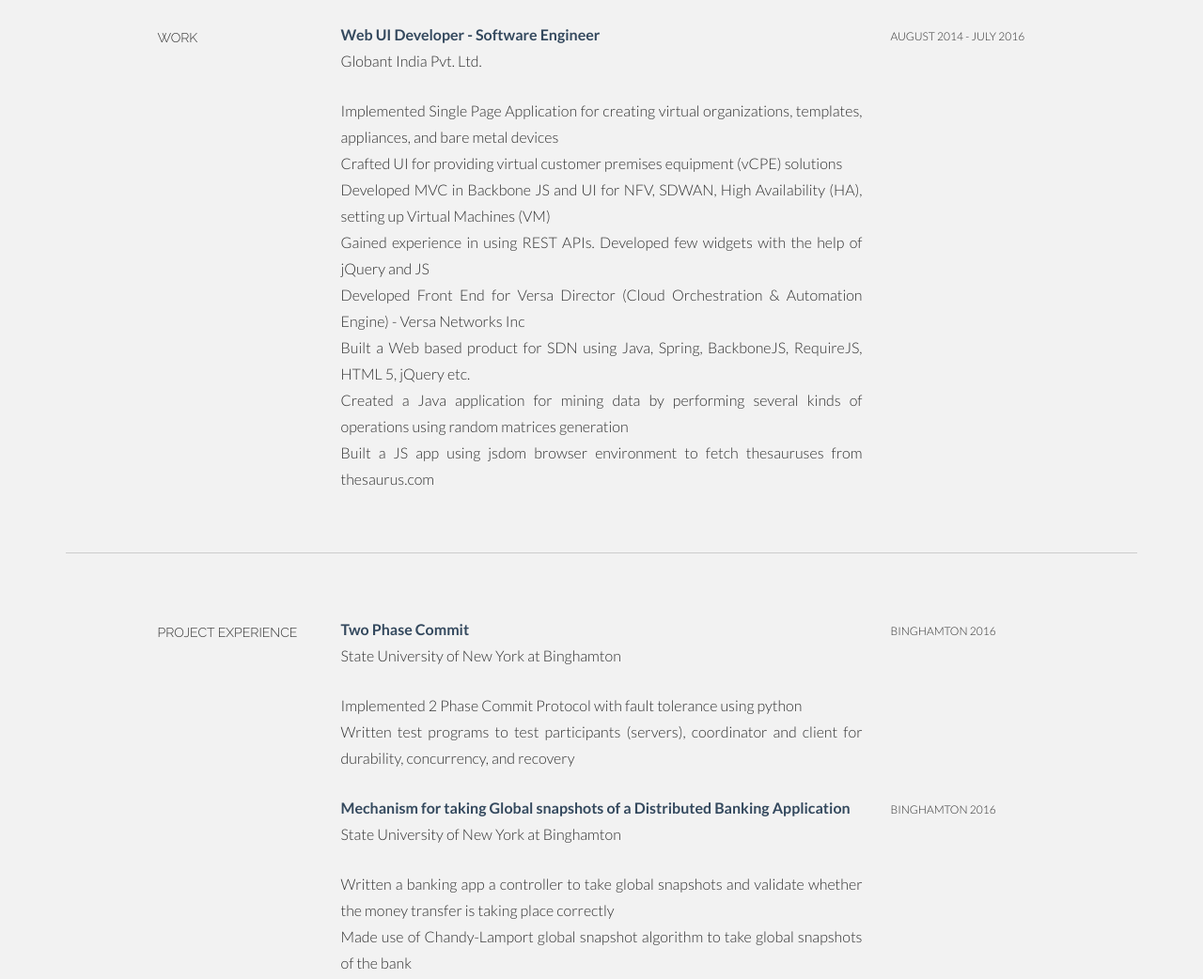
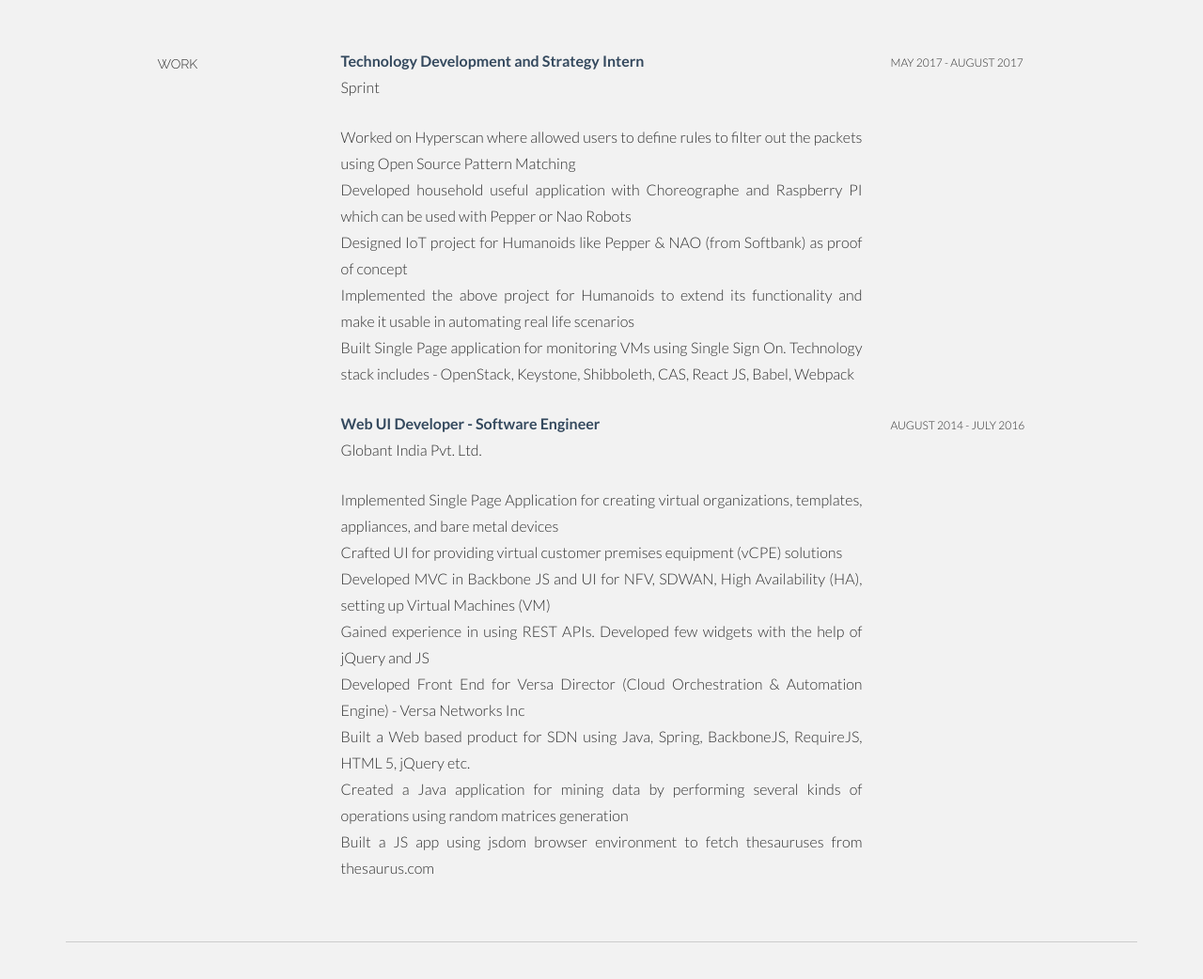
Before and after one commit to jaydeepingle/jaydeepingle.github.io, a plain HTML site: page index.html in a window 1280 px wide. Shown: the part 2320-3362 px from the top of the page at 94% size. Drawn offline with Linux system fonts and the light colour scheme.

Commit message:
Add Internship details

```diff
--- a/index.html
+++ b/index.html
@@ -73,7 +73,7 @@
                   Intermediate :   C++, Python, CSS, Android, Node JS, PHP, MySQL, Shell Scripting, DynamoDB, Cassandra, HTML5 <br/>
                   Tools :  NCS, Git, Apache Tomcat, Apache Thrift, STS, IntelliJ IDEA, Eclipse, Android Studio <br/><br/>
                   Specialties: JavaScript, BackboneJS, UnderscoreJS, Java<br/>
-                  I'm actively seeking internship opportunities for Summer'17. <br/>
+                  I'm actively full-time opportunities starting May 2018. <br/>
                   You can reach me via my LinkedIn profile, <br/>
                   Mail ID - jingle1@binghamton.edu<br/><br/>
                   Passionate about programming, learning new technologies and dancing. Have 2 years of experience in web development. Flexible to any kind of work environment. Can wear different kinds of hats as per demand. <br/>
@@ -103,7 +103,7 @@
                   State University of New York at Binghamton<br/>
                   <i>2 Years Course</i>
                <p>Design and Analysis of Algorithms, Programming Languages, Distributed Systems, Machine Learning,
-                  Operating System, Computer Organization and Architecture
+                  Operating System, Computer Organization and Architecture, Design Patterns, Programming for the Web, System Programming
                </p>
                </p>
             </div>
@@ -156,6 +156,27 @@
             </div>
             <div class="col-lg-6">
                <p>
+                  <t>Technology Development and Strategy Intern</t>
+                  <br/>
+                  Sprint <br/>
+               </p>
+               <p>Worked on Hyperscan where allowed users to define rules to filter out the packets using Open Source Pattern Matching<br>
+                  Developed household useful application with Choreographe and Raspberry PI which can be used with Pepper or Nao Robots<br>
+                  Designed IoT project for Humanoids like Pepper & NAO (from Softbank) as proof of concept<br>
+                  Implemented the above project for Humanoids to extend its functionality and make it usable in automating real life scenarios<br>
+                  Built Single Page application for monitoring VMs using Single Sign On. Technology stack includes - OpenStack, Keystone,
+                  Shibboleth, CAS, React JS, Babel, Webpack<br>
+               </p>
+            </div>
+            <div class="col-lg-3">
+               <p>
+                  <sm>MAY 2017 - AUGUST 2017</sm>
+               </p>
+            </div>
+
+            <!-- <div class="col-lg-6"> -->
+            <div class="col-lg-6 col-lg-offset-3">
+               <p>
                   <t>Web UI Developer - Software Engineer</t>
                   <br/>
                   Globant India Pvt. Ltd. <br/>
@@ -175,6 +196,8 @@
                   <sm>AUGUST 2014 - JULY 2016</sm>
                </p>
             </div>
+
+
          </div>
          <br>
          <hr>
@@ -522,7 +545,6 @@
                      <t>Email</t>
                      <br/>
                      jingle1@binghamton.edu <br/>
-                     <br/>
                      inglejaydeep@gmail.com <br/>
                   </p>
                   <p>
```
